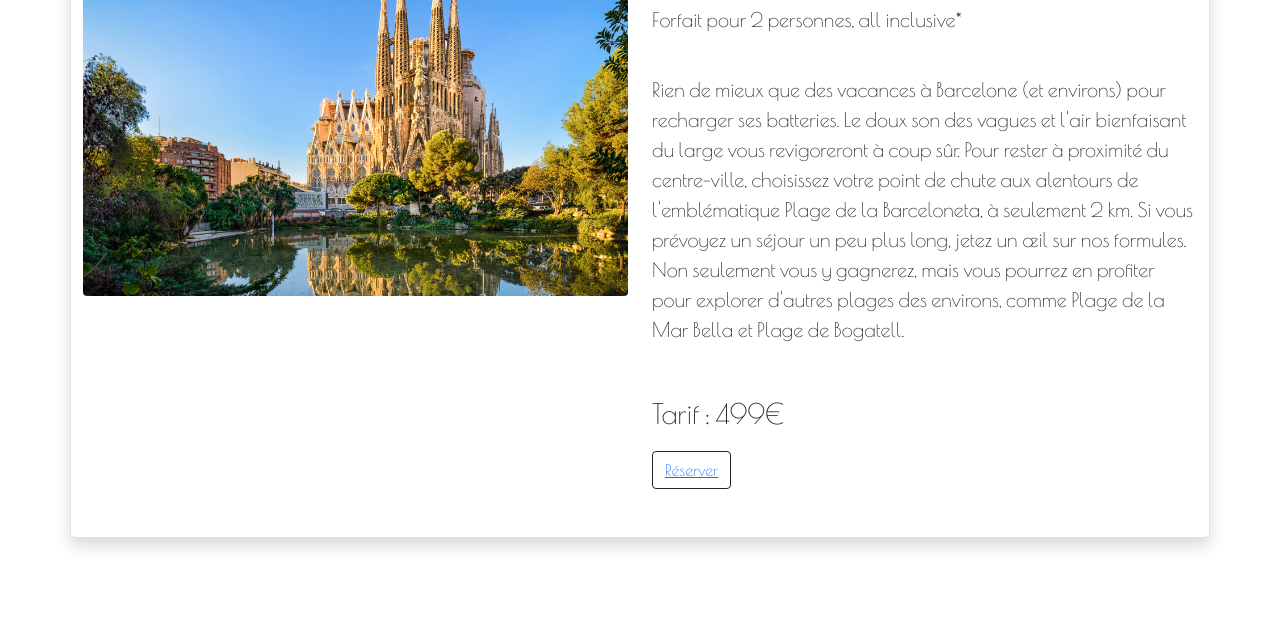
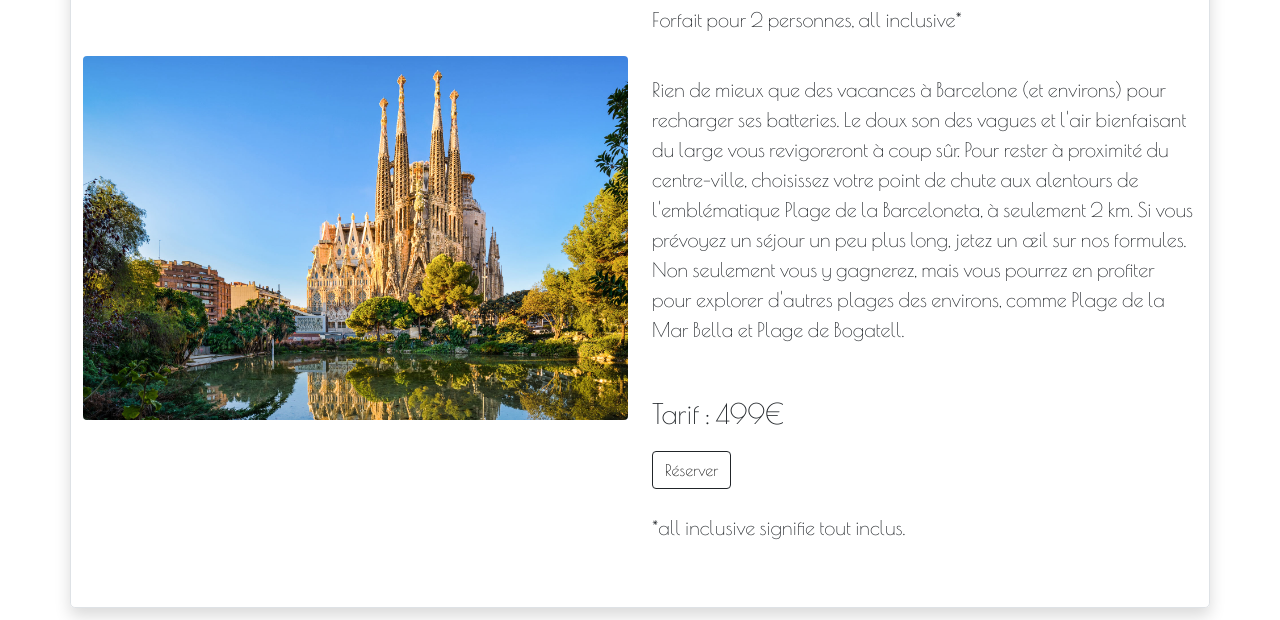
Before and after one commit to fberanger76/voyage, a plain HTML site: page barcelone.html in a window 1280 px wide. Shown: the part 180-800 px from the top of the page. Drawn offline with nearby package versions, Linux system fonts and the light colour scheme; a web font is replaced by a local one.

Commit message:
page barcelone ok

```diff
--- a/assets/css/style.css
+++ b/assets/css/style.css
@@ -14,3 +14,12 @@ body {
 .card:hover {
     opacity: .5;
 }
+
+a {
+    text-decoration: none;
+    color: black;
+}
+
+a:hover {
+    color: white;
+}
--- a/barcelone.html
+++ b/barcelone.html
@@ -18,8 +18,8 @@
 
 <body>
     <div class="container pt-5">
-        <div class="row justify-content-around border rounded-3 shadow">
-            <div class="col-lg-6 col-sm-12 mt-3 pt-5">
+        <div class="row border rounded-3 shadow d-flex flex-wrap align-items-center">
+            <div class="col-lg-6 col-sm-12">
                 <img src="assets/img/barcelone.jpg" class="img-fluid rounded" alt="barcelone">
             </div>
             <div class="col-lg-6 col-sm-12 mt-3 pb-5">
@@ -33,6 +33,7 @@
                     d'autres plages des environs, comme Plage de la Mar Bella et Plage de Bogatell. </p>
                     <p class="fs-3 pt-2">Tarif : 499€</p>
                     <button type="button" class="btn btn-outline-dark"><a href="#">Réserver</a></button>
+                    <p class="fs-5 pt-4">*all inclusive signifie tout inclus. </p>
             </div>
         </div>
     </div>
```
